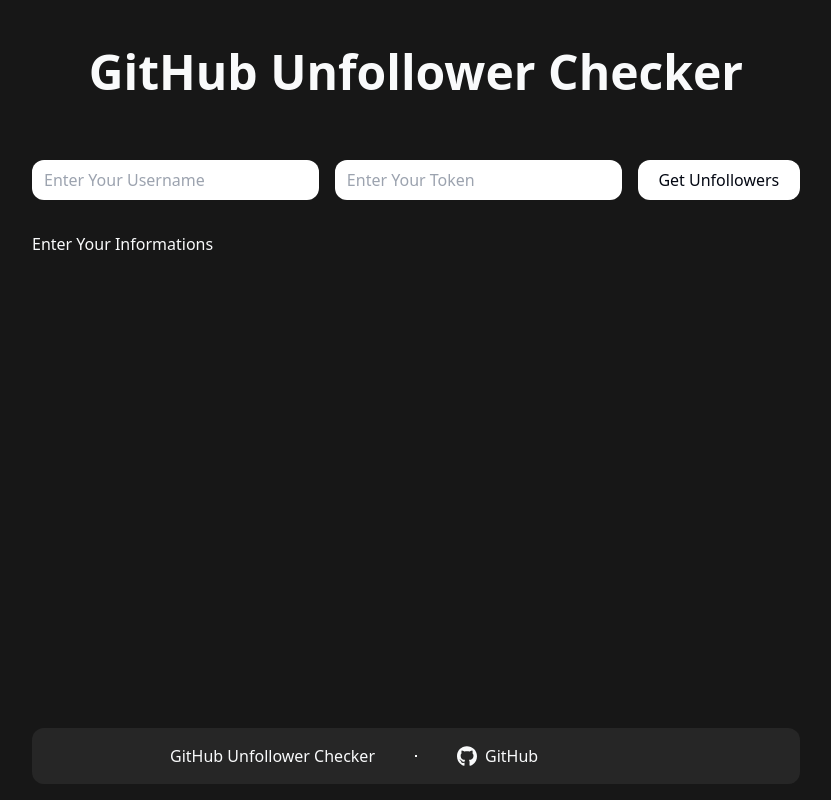
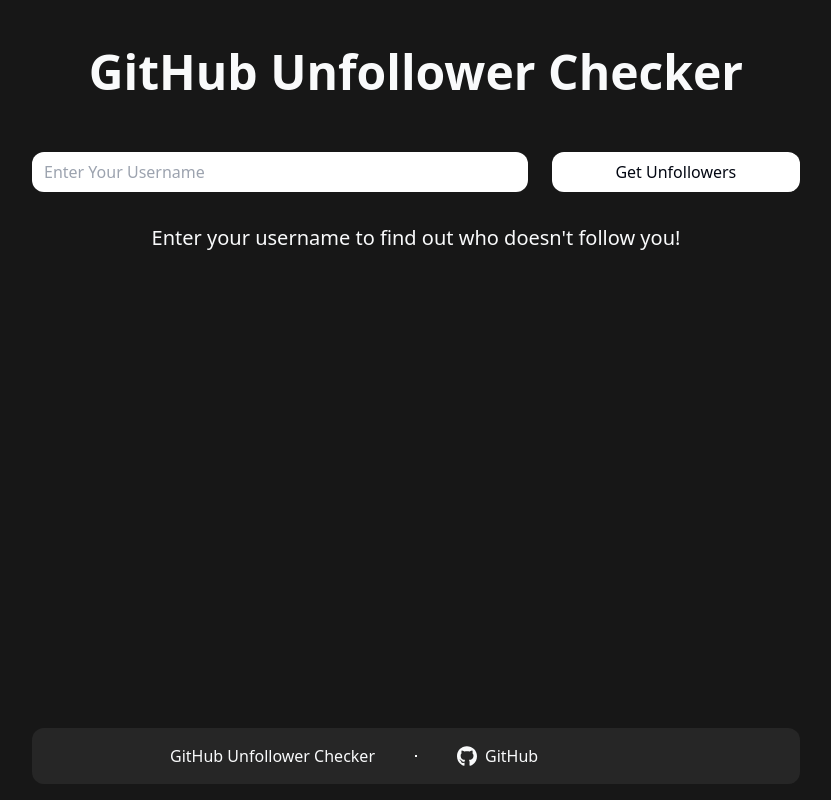
Before and after one commit to black-2u/GitHub-Unfollowers-Checker, a React (Vite) app: page / in a window 1280 px wide. Shown: the whole page, without its empty margins (224-1055 px from the left). Built offline with nearby package versions, Linux system fonts and the light colour scheme.

Commit message:
refactor: api calls, remove token handling

```diff
--- a/src/components/Header.jsx
+++ b/src/components/Header.jsx
@@ -1,7 +1,7 @@
 export const Header = () => {
   return (
     <header className="Header">
-      <div className="container mx-auto py-4 sm:py-6 md:py-8 text-2xl sm:text-3xl md:text-4xl lg:text-5xl font-bold text-center">
+      <div className="container mx-auto py-4 sm:py-6 md:py-8 text-3xl sm:text-4xl md:text-5xl font-bold text-center">
         GitHub Unfollower Checker
       </div>
     </header>
--- a/src/components/main/Main.jsx
+++ b/src/components/main/Main.jsx
@@ -5,7 +5,7 @@
 export const Main = () => {
   return (
     <main className="Main">
-      <div className="container mx-auto flex flex-col gap-4 sm:gap-6 md:gap-8 overflow-hidden h-full">
+      <div className="container mx-auto overflow-hidden h-full flex flex-col gap-6 sm:gap-8">
         <UnfollowersProvider>
           <UserInfo />
           <UnfollowersList />
--- a/src/components/main/UnfollowersList.jsx
+++ b/src/components/main/UnfollowersList.jsx
@@ -5,16 +5,35 @@
 
   return (
     <>
-      <div>
-        {unfollowers.length === 0
-          ? "Enter Your Informations"
-          : `Unfollowers: ${unfollowers.length} Users`}
-      </div>
-      <ul className="UnfollowersList no-scrollbar flex flex-col gap-3 overflow-y-scroll">
-        {unfollowers.map((unfollower) => (
-          <li key={unfollower.id}>{unfollower}</li>
-        ))}
-      </ul>
+      {unfollowers.length === 0 ? (
+        <div className="text-center text-xl">
+          Enter your username to find out who doesn't follow you!
+        </div>
+      ) : (
+        <>
+          <div className="text-center text-xl">{`${unfollowers.length} Users`}</div>
+
+          <ul className="UnfollowersList no-scrollbar overflow-y-scroll items-center flex flex-col sm:flex-row sm:flex-wrap gap-y-6">
+            {unfollowers.map((unfollower) => (
+              <li key={unfollower.id} className="w-fit sm:w-1/2 md:w-1/3">
+                <a
+                  href={unfollower.html_url}
+                  target="_blank"
+                  rel="noreferrer"
+                  className="w-fit flex gap-4 items-center"
+                >
+                  <img
+                    src={unfollower.avatar_url}
+                    alt="avatar"
+                    className="object-cover rounded-full w-10 h-10"
+                  />
+                  <div className="font-semibold">{unfollower.login}</div>
+                </a>
+              </li>
+            ))}
+          </ul>
+        </>
+      )}
     </>
   );
 };
--- a/src/components/main/UserInfo.jsx
+++ b/src/components/main/UserInfo.jsx
@@ -6,24 +6,17 @@
 
 export const UserInfo = () => {
   const [username, setUsername] = useState("");
-  const [userToken, setUserToken] = useState("");
 
   const { getUnfollowers } = useUnfollowersContext();
 
   const handleGetUnfollowers = async () => {
     try {
-      const config = {
-        headers: {
-          Authorization: `Bearer ${userToken}`,
-        },
-      };
-
-      const fetchAllUsers = async (url, config) => {
+      const fetchAllUsers = async (url) => {
         let allUsers = [];
         let page = 1;
 
         while (true) {
-          const response = await axios.get(`${url}?page=${page}`, config);
+          const response = await axios.get(`${url}?page=${page}`);
           if (response.data.length === 0) {
             break;
           }
@@ -35,36 +28,31 @@
       };
 
       const followersData = await fetchAllUsers(
-        `https://api.github.com/users/${username}/followers`,
-        config
+        `https://api.github.com/users/${username}/followers`
       );
 
       const followingData = await fetchAllUsers(
-        `https://api.github.com/users/${username}/following`,
-        config
+        `https://api.github.com/users/${username}/following`
       );
 
-      const following = followingData.map((user) => user.login);
-      const followers = followersData.map((user) => user.login);
-      const notFollowing = following.filter(
-        (follow) => !followers.includes(follow)
-      );
+      const notFollowing = followingData.filter((follow) => {
+        return !followersData.some(
+          (follower) => follower.login === follow.login
+        );
+      });
 
       getUnfollowers(notFollowing);
     } catch (error) {
+      alert("Something went wrong. Please try again.");
       console.error(error);
     }
   };
 
   return (
-    <div className="flex flex-col md:flex-row gap-4 items-center justify-center text-gray-950">
+    <div className="UserInfo flex flex-col sm:flex-row gap-4 sm:gap-6 items-center justify-center text-gray-950">
       <Input
         placeholder="Enter Your Username"
         onChange={(e) => setUsername(e.target.value)}
-      />
-      <Input
-        placeholder="Enter Your Token"
-        onChange={(e) => setUserToken(e.target.value)}
       />
       <Button onClick={handleGetUnfollowers}>Get Unfollowers</Button>
     </div>
--- a/src/components/ui/Button.jsx
+++ b/src/components/ui/Button.jsx
@@ -3,7 +3,7 @@
 export const Button = ({ children, onClick }) => {
   return (
     <button
-      className="rounded-xl py-2 px-3 w-full max-w-[300px] md:max-w-none md:w-[22%] bg-white hover:bg-gray-100 transition"
+      className="rounded-xl py-2 px-3 w-full sm:w-1/3 bg-white hover:bg-gray-100 transition max-w-xs sm:max-w-none"
       onClick={onClick}
     >
       {children}
--- a/src/components/ui/Input.jsx
+++ b/src/components/ui/Input.jsx
@@ -6,7 +6,7 @@
       type="text"
       placeholder={placeholder}
       onChange={onChange}
-      className="outline-none rounded-xl py-2 px-3 w-full max-w-[300px] md:max-w-none md:w-[39%]"
+      className="outline-none rounded-xl py-2 px-3 w-full sm:w-2/3 max-w-xs sm:max-w-none"
       required
     />
   );
--- a/src/index.css
+++ b/src/index.css
@@ -8,7 +8,7 @@
   }
 
   #root {
-    @apply h-full flex flex-col gap-4 sm:gap-6 md:gap-8 px-4 sm:px-8 md:px-12;
+    @apply h-full flex flex-col gap-4 sm:gap-6 px-4 sm:px-8 md:px-12;
   }
 }
 
```
